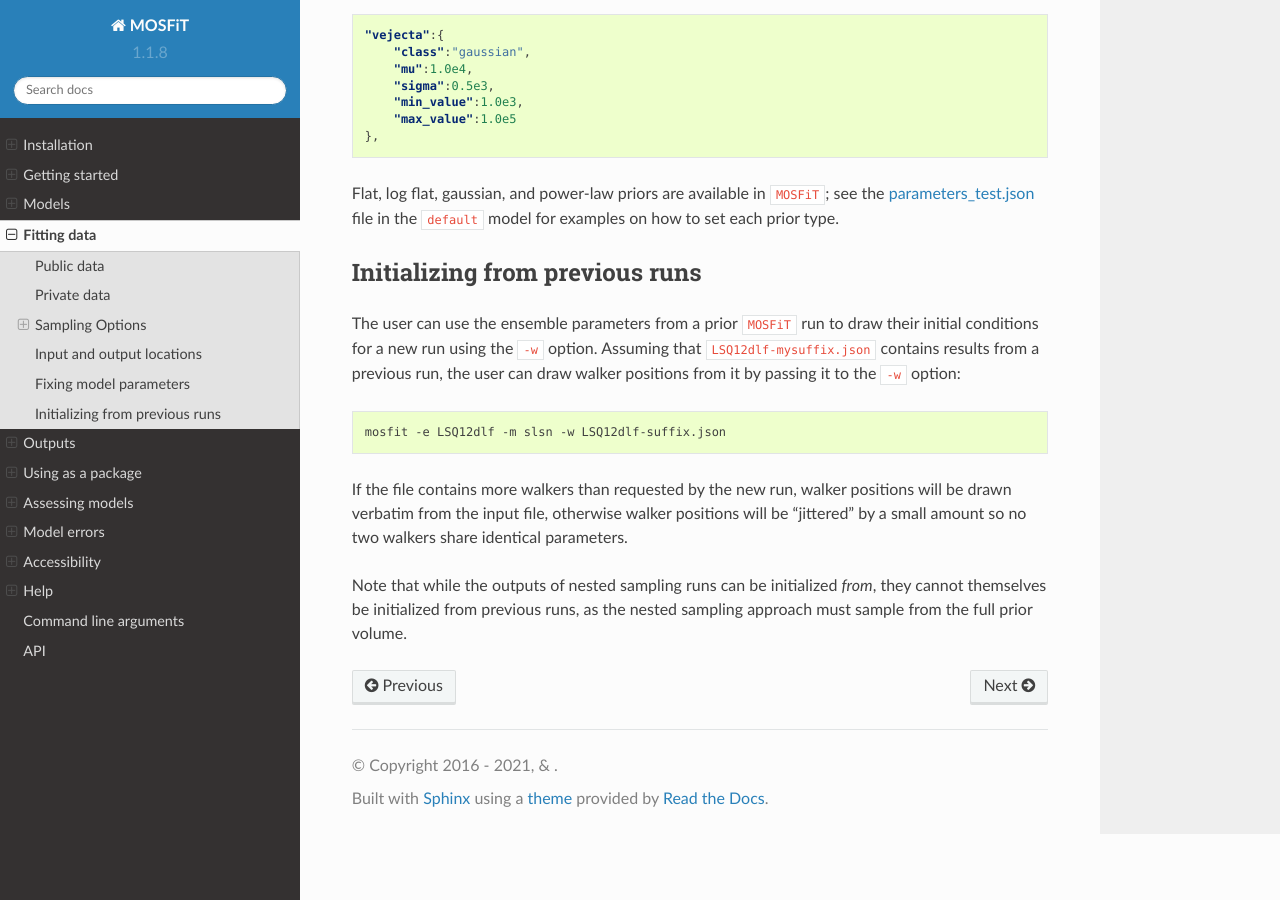
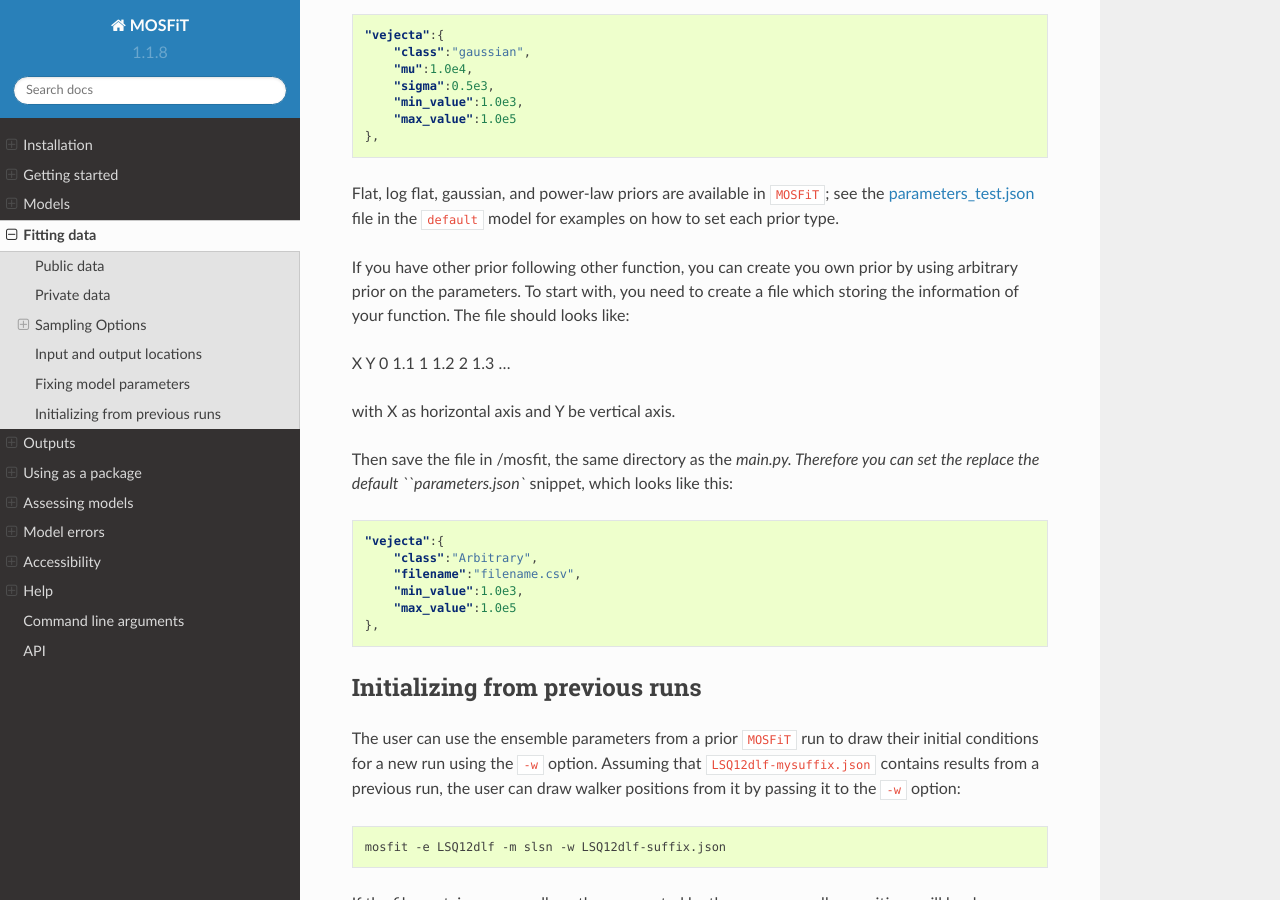
Before and after one commit to guillochon/MOSFiT, a Sphinx documentation site: the page built from docs/fitting.rst, in a window 1280 px wide and 900 px high, scrolled down 6859 px. Built offline with Sphinx 7.4.7 and the Read the Docs theme 2.0.0, drawn with Linux system fonts in a browser that asks for light colours.

Commit message:
Update fitting.rst

```diff
--- a/docs/fitting.rst
+++ b/docs/fitting.rst
@@ -234,6 +234,27 @@ with the following:
 
 Flat, log flat, gaussian, and power-law priors are available in ``MOSFiT``; see the `parameters_test.json <https://github.com/guillochon/MOSFiT/blob/master/mosfit/models/default/parameters_test.json>`_ file in the ``default`` model for examples on how to set each prior type.
 
+If you have other prior following other function, you can create you own prior by using arbitrary prior on the parameters. To start with, you need to create a file which storing the information of your function. The file should looks like:
+
+X   Y
+0   1.1
+1   1.2
+2   1.3
+...
+
+with X as horizontal axis and Y be vertical axis.
+
+Then save the file in /mosfit, the same directory as the `main.py. Therefore you can set the replace the default ``parameters.json`` snippet, which looks like this:
+
+.. code-block:: json
+
+    "vejecta":{
+        "class":"Arbitrary",
+        "filename":"filename.csv",
+        "min_value":1.0e3,
+        "max_value":1.0e5
+    },
+
 .. _previous:
 
 -------------------------------
```
